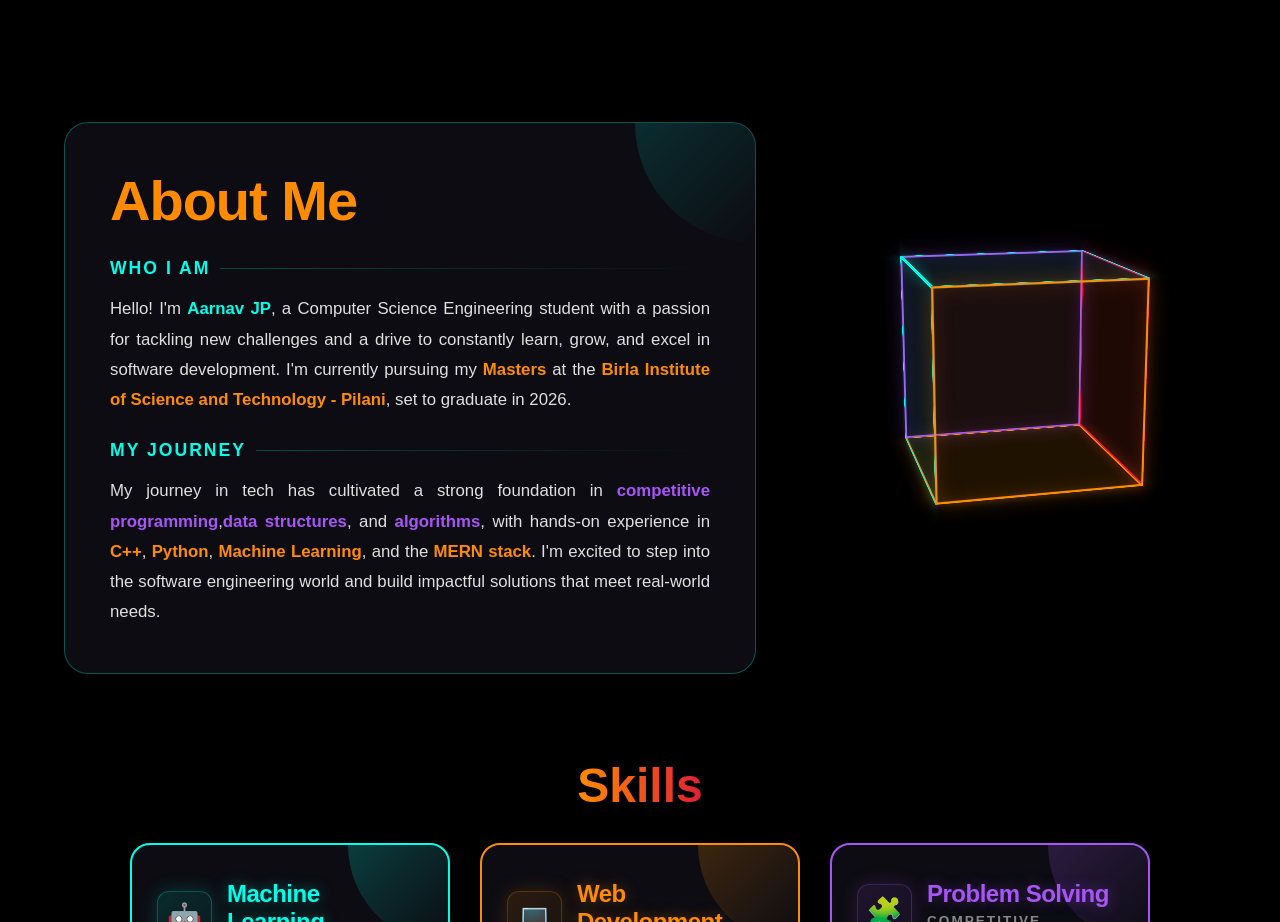
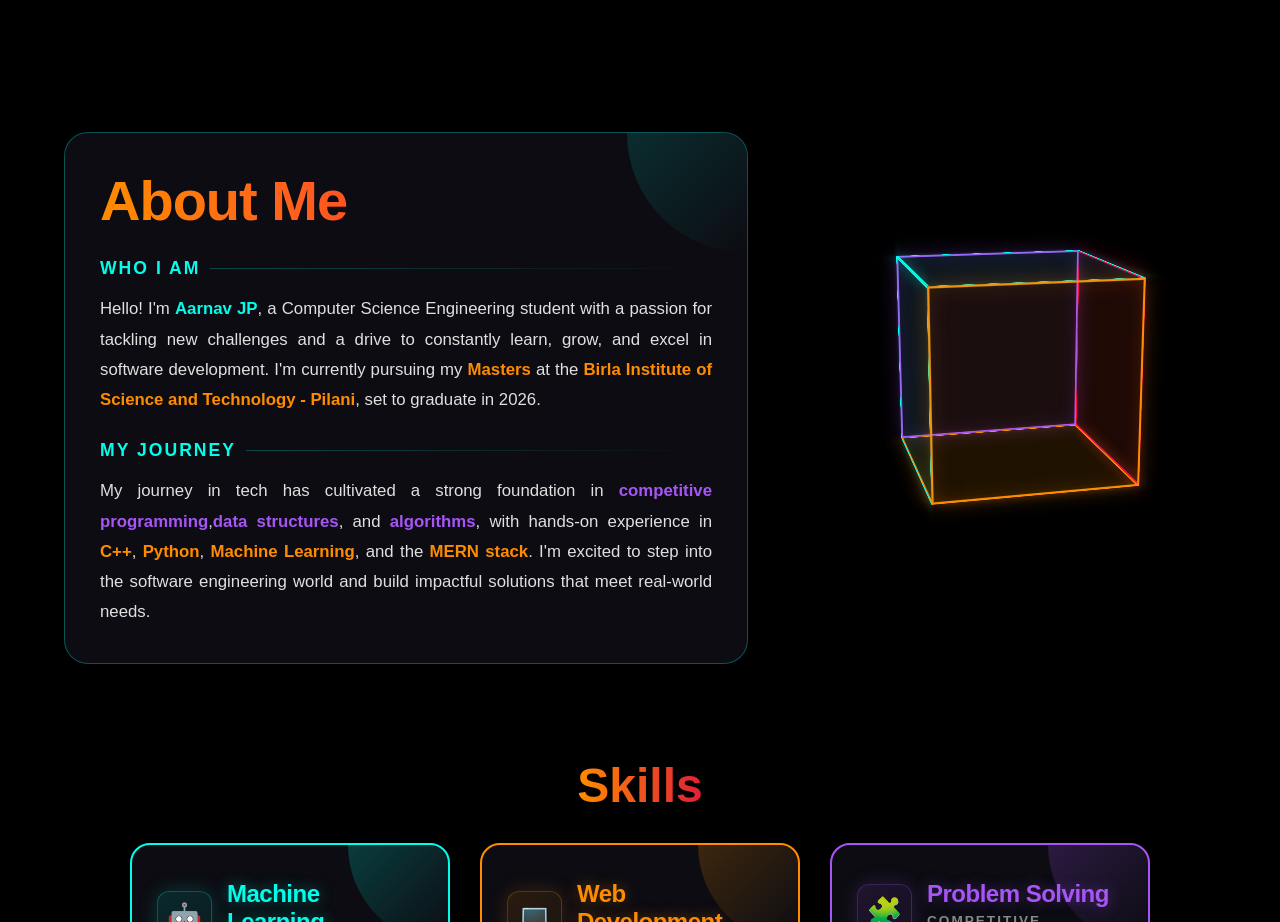
Before and after one commit to Aarnav-JP/Portfolio, a React (Create React App) app: page / in a window 1280 px wide. Shown: the part 802-1724 px from the top of the page. Built offline with nearby package versions, Linux system fonts and the light colour scheme.

Commit message:
style(about): apply gradient to title and reduce text panel padding

```diff
--- a/src/pages/About.js
+++ b/src/pages/About.js
@@ -40,7 +40,7 @@
   -webkit-backdrop-filter: blur(16px);
   border: 1px solid rgba(0, 255, 234, 0.3);
   border-radius: 24px;
-  padding: 45px;
+  padding: 35px;
   box-shadow: 0 8px 32px rgba(0, 0, 0, 0.3);
   overflow: hidden;
 
@@ -57,14 +57,16 @@
   }
 
   @media (max-width: 900px) {
-    padding: 30px 20px;
+    padding: 25px 20px;
   }
 `;
 
 const Title = styled.h1`
   font-size: 3.5rem;
   margin: 0 0 20px 0;
-  color: #ff8c00;
+  background: linear-gradient(90deg, #ff8c00, #ff0055);
+  -webkit-background-clip: text;
+  -webkit-text-fill-color: transparent;
   font-weight: 700;
   letter-spacing: -1px;
 
```
